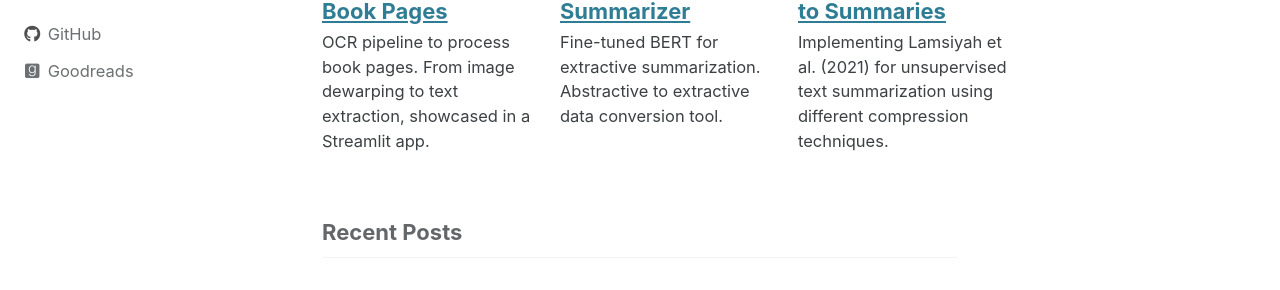
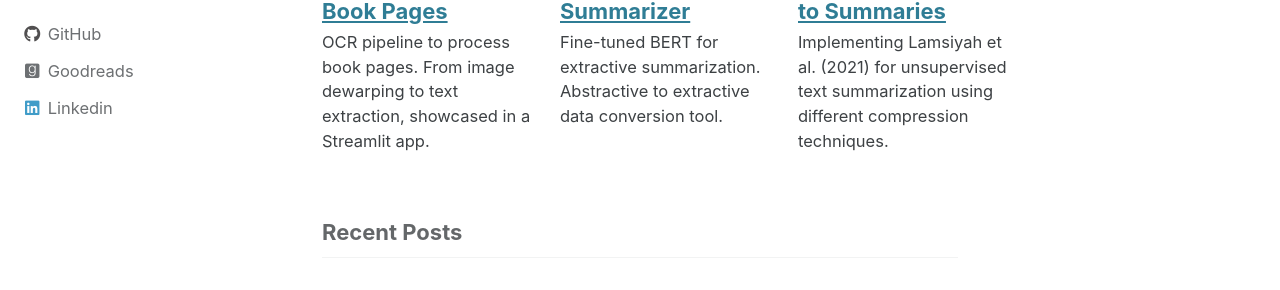
Before and after one commit to eReverter/eReverter.github.io, a Jekyll site: the page built from index.html, in a window 1280 px wide. Shown: the part 350-640 px from the top of the page. Built offline with Jekyll 4.4.1, drawn with Linux system fonts in a browser that asks for light colours; cached includes are drawn as plain includes; the list of posts is cut into pages by our own code.

Commit message:
Minor Change

```diff
--- a/_config.yml
+++ b/_config.yml
@@ -68,6 +68,9 @@ author:
     - label: "Goodreads"
       icon: "fab fa-fw fa-goodreads"
       url: "https://goodreads.com/ereverter"
+    - label: "Linkedin"
+      icon: "fab fa-fw fa-linkedin"
+      url: "https://www.linkedin.com/in/ereverterlopez/"
 
 footer:
   links:
```
